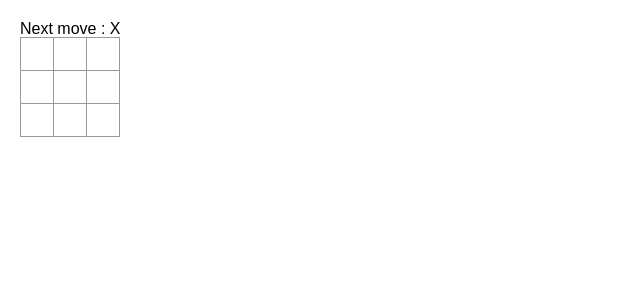
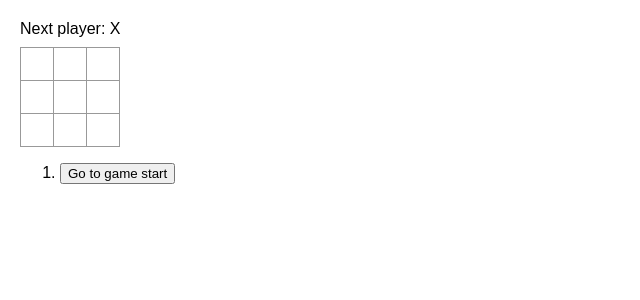
Before and after one commit to sagarbhut00/tic-tac-toe_react, a React (Create React App) app: page / in a window 1280 px wide. Shown: the top 300 px of the page, without its empty margins (0-640 px from the left). Built offline with nearby package versions, Linux system fonts and the light colour scheme.

Commit message:
implemented shown  history of game move

```diff
--- a/src/App.css
+++ b/src/App.css
@@ -23,6 +23,21 @@
   width: 34px;
 }
 
-.board-row {
+.board-row:after {
+  clear: both;
+  content: '';
+  display: table;
+}
+
+.status {
+  margin-bottom: 10px;
+}
+
+.main {
   display: flex;
+  flex-direction: row;
 }
+
+.main-info {
+  margin-left: 20px;
+}
--- a/src/App.js
+++ b/src/App.js
@@ -6,70 +6,111 @@
   <button className="square" onClick={onSquareClick}>{value}</button>
   )
 }
-function App() {
 
-  const [squares, setSquares] = useState(Array(9).fill(null));
-  const [isXNext, setisXNext] = useState(true);
-
+function Board({ xIsNext, squares, onPlay }) {
   function handleClick(i) {
-    if(squares[i] || calculateWinner()) {
+    if (calculateWinner(squares) || squares[i]) {
       return;
     }
     const nextSquares = squares.slice();
-    nextSquares[i] = isXNext ? 'X' : 'O';
-    setSquares(nextSquares);
-    setisXNext(!isXNext);
+    if (xIsNext) {
+      nextSquares[i] = 'X';
+    } else {
+      nextSquares[i] = 'O';
+    }
+    onPlay(nextSquares);
   }
 
   const winner = calculateWinner(squares);
   let status;
   if (winner) {
-    status = "Winner is : " + winner;
+    status = 'Winner: ' + winner;
   } else {
-    let move = isXNext ? 'X' : 'O';
-    status = "Next move : " + move;
+    status = 'Next player: ' + (xIsNext ? 'X' : 'O');
   }
+
   return (
     <>
-    <div>{status}</div>
+      <div className="status">{status}</div>
       <div className="board-row">
-      <Square value={squares[0]} onSquareClick={() => handleClick(0)}/>
-      <Square value={squares[1]} onSquareClick={() => handleClick(1)}/>
-      <Square value={squares[2]} onSquareClick={() => handleClick(2)}/>
+        <Square value={squares[0]} onSquareClick={() => handleClick(0)} />
+        <Square value={squares[1]} onSquareClick={() => handleClick(1)} />
+        <Square value={squares[2]} onSquareClick={() => handleClick(2)} />
       </div>
       <div className="board-row">
-      <Square value={squares[3]} onSquareClick={() => handleClick(3)}/>
-      <Square value={squares[4]} onSquareClick={() => handleClick(4)}/>
-      <Square value={squares[5]} onSquareClick={() => handleClick(5)}/>
+        <Square value={squares[3]} onSquareClick={() => handleClick(3)} />
+        <Square value={squares[4]} onSquareClick={() => handleClick(4)} />
+        <Square value={squares[5]} onSquareClick={() => handleClick(5)} />
       </div>
       <div className="board-row">
-      <Square value={squares[6]} onSquareClick={() => handleClick(6)}/>
-      <Square value={squares[7]} onSquareClick={() => handleClick(7)}/>
-      <Square value={squares[8]} onSquareClick={() => handleClick(8)}/>
+        <Square value={squares[6]} onSquareClick={() => handleClick(6)} />
+        <Square value={squares[7]} onSquareClick={() => handleClick(7)} />
+        <Square value={squares[8]} onSquareClick={() => handleClick(8)} />
       </div>
     </>
   );
+}
 
-  function calculateWinner() {
-    const winLines = [
-      [0,1,2],
-      [3,4,5],
-      [6,7,8],
-      [0,3,6],
-      [1,4,7],
-      [2,5,8],
-      [0,4,8],
-      [2,4,6]
+function Game() {
+  const [history, setHistory] = useState([Array(9).fill(null)]);
+  const [currentMove, setCurrentMove] = useState(0);
+  const xIsNext = currentMove % 2 === 0;
+  const currentSquares = history[currentMove];
+
+  function handlePlay(nextSquares) {
+    const nextHistory = [...history.slice(0, currentMove + 1), nextSquares];
+    setHistory(nextHistory);
+    setCurrentMove(nextHistory.length - 1);
+  }
+
+  function jumpTo(nextMove) {
+    setCurrentMove(nextMove);
+  }
+
+  const moves = history.map((squares, move) => {
+    let description;
+    if (move > 0) {
+      description = 'Go to move #' + move;
+    } else {
+      description = 'Go to game start';
+    }
+    return (
+      <li key={move}>
+        <button onClick={() => jumpTo(move)}>{description}</button>
+      </li>
+    );
+  });
+
+  return (
+    <div className="game">
+      <div className="game-board">
+        <Board xIsNext={xIsNext} squares={currentSquares} onPlay={handlePlay} />
+      </div>
+      <div className="game-info">
+        <ol>{moves}</ol>
+      </div>
+    </div>
+  );
+}
+
+function calculateWinner(squares) {
+  const lines = [
+    [0, 1, 2],
+    [3, 4, 5],
+    [6, 7, 8],
+    [0, 3, 6],
+    [1, 4, 7],
+    [2, 5, 8],
+    [0, 4, 8],
+    [2, 4, 6],
   ];
-
-    for (let i = 0; i < winLines.length; i++) {
-      const [x, y, z] = winLines[i];
-      if (squares[x] && squares[x] === squares[y] && squares[x] === squares[z]){
-        return squares[x];
+  for (let i = 0; i < lines.length; i++) {
+    const [a, b, c] = lines[i];
+    if (squares[a] && squares[a] === squares[b] && squares[a] === squares[c]) {
+      return squares[a];
     }
   }
   return null;
 }
-}
 
-export default App;
+export default Game;
```
Lines whose indentation alone changed are shown as unchanged.
